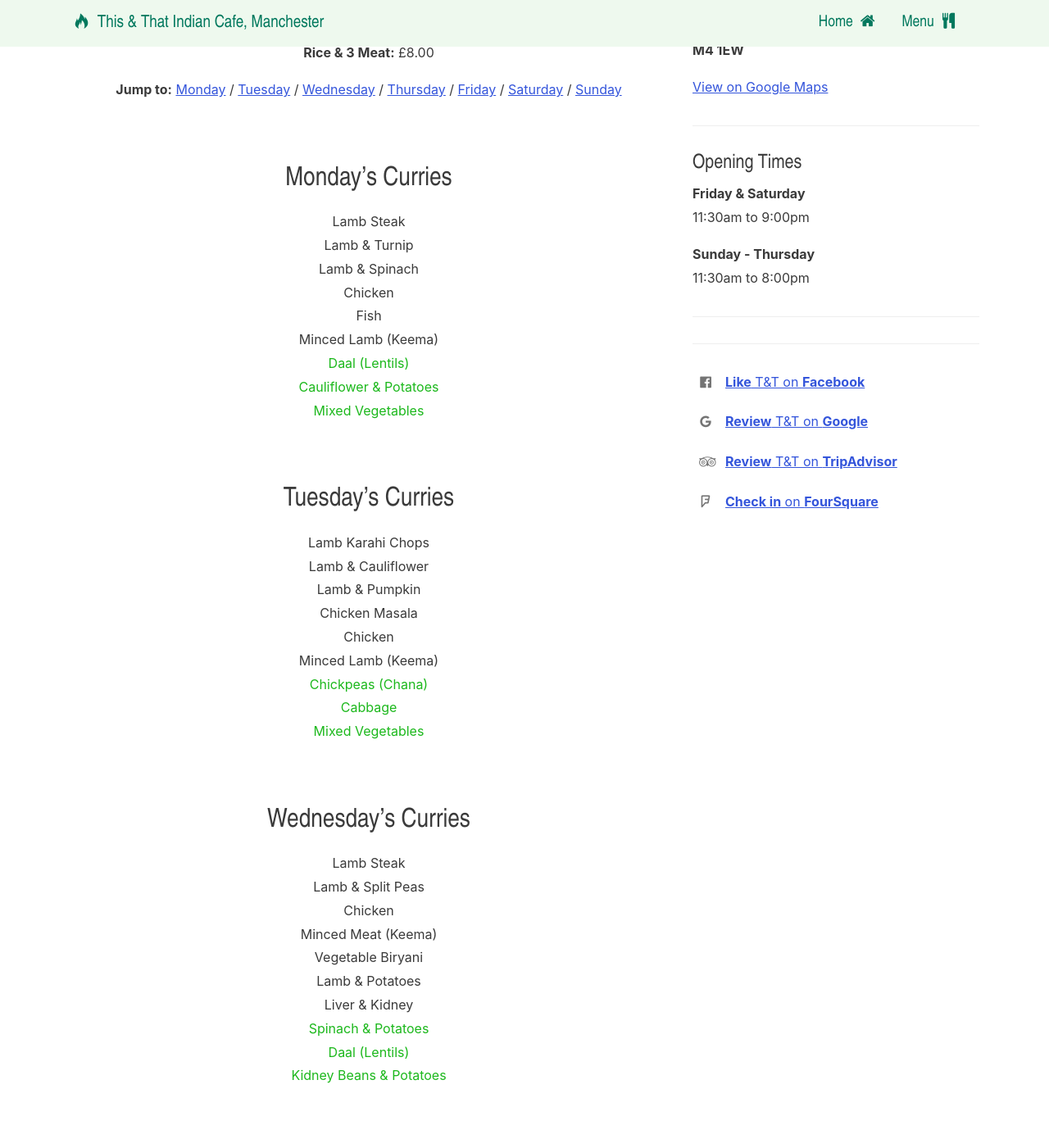
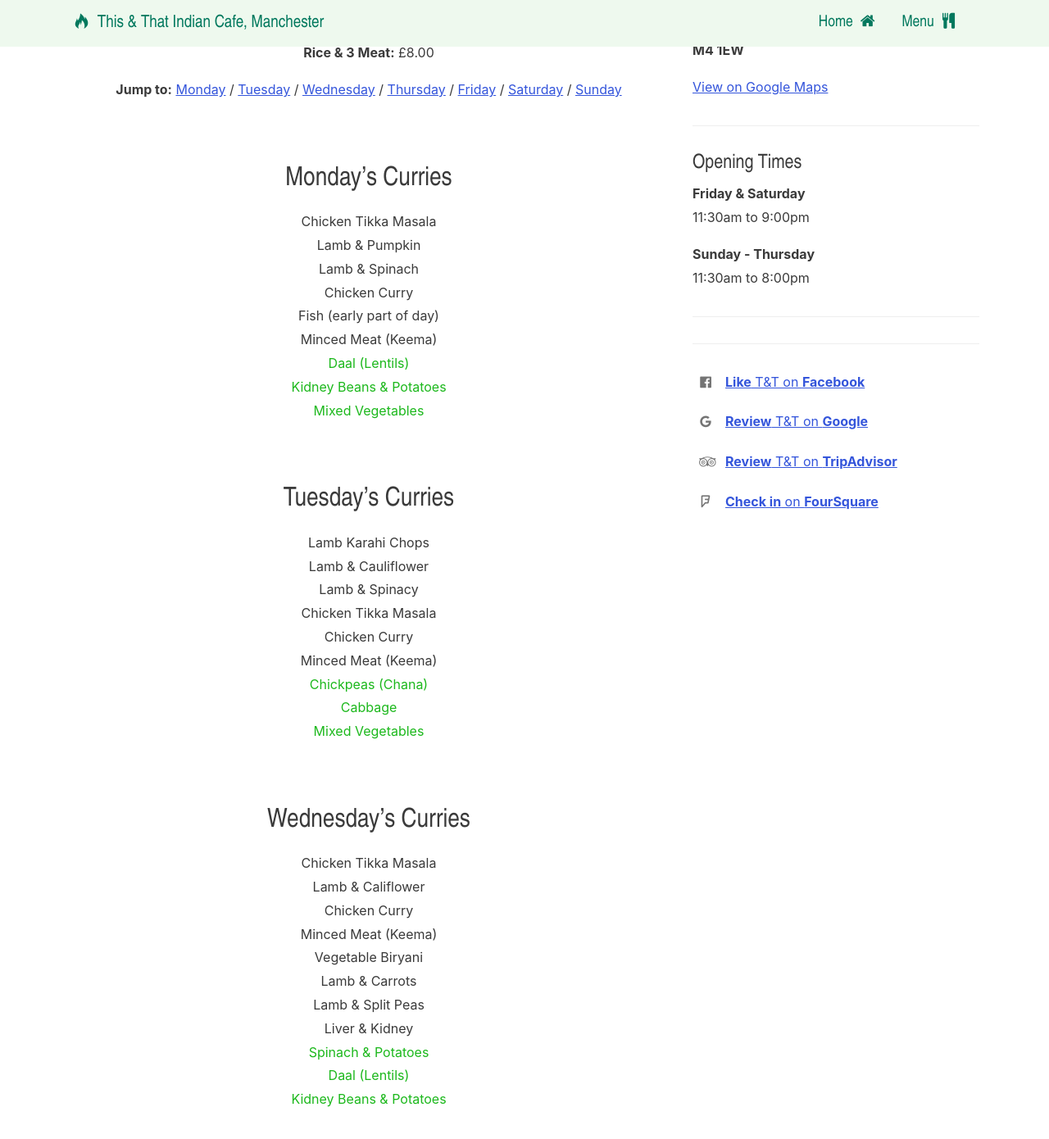
Before and after one commit to chobbledotcom/this-and-that, a Jekyll site: the page built from menu.md, in a window 1280 px wide and 1400 px high, scrolled down 282 px. Shown: the top 1390 px of the window at 82% size. Built offline with Jekyll 4.4.1, drawn with Linux system fonts in a browser that asks for light colours; some of the changed text lies outside the part shown.

Commit message:
updated menu

```diff
--- a/menu.md
+++ b/menu.md
@@ -23,36 +23,37 @@ subtitle: "A different choice each day"
 
 ## Monday's Curries
 
-* Lamb Steak
-* Lamb & Turnip
+* Chicken Tikka Masala
+* Lamb & Pumpkin
 * Lamb & Spinach
-* Chicken
-* Fish
-* Minced Lamb (Keema)
+* Chicken Curry
+* Fish (early part of day)
+* Minced Meat (Keema)
 * *Daal (Lentils)*
-* *Cauliflower & Potatoes*
+* *Kidney Beans & Potatoes*
 * *Mixed Vegetables*
 
 ## Tuesday's Curries
 
 * Lamb Karahi Chops
 * Lamb & Cauliflower
-* Lamb & Pumpkin
-* Chicken Masala
-* Chicken
-* Minced Lamb (Keema)
+* Lamb & Spinacy
+* Chicken Tikka Masala
+* Chicken Curry
+* Minced Meat (Keema)
 * *Chickpeas (Chana)*
 * *Cabbage*
 * *Mixed Vegetables*
 
 ## Wednesday's Curries
 
-* Lamb Steak
-* Lamb & Split Peas
-* Chicken
+* Chicken Tikka Masala
+* Lamb & Califlower
+* Chicken Curry
 * Minced Meat (Keema)
 * Vegetable Biryani
-* Lamb & Potatoes
+* Lamb & Carrots
+* Lamb & Split Peas
 * Liver & Kidney
 * *Spinach & Potatoes*
 * *Daal (Lentils)*
@@ -60,10 +61,11 @@ subtitle: "A different choice each day"
 
 ## Thursday's Curries
 
-* Karahi Lamb
+* Lamb Karahi
+* Chicken Tikka Masala
 * Lamb & Okra
 * Lamb & Potato
-* Chicken
+* Chicken Curry
 * Minced Meat (Keema)
 * Lamb Biryani
 * *Spinach & Vegetables*
@@ -72,32 +74,34 @@ subtitle: "A different choice each day"
 
 ## Friday's Curries
 
-* Karahi Chicken
+* Chicken Tikka Masala
 * Chicken Chana
 * Lamb Korma
 * Lamb & Spinach
-* Lamb & Courgette / Carrot
-* Hot Mince
-* Mild Mince
+* Lamb & Carrot
+* Minced Meat (Keema)
 * *Daal (Lentils)*
 * *Mixed Vegetables*
 * *Bombay Potatoes*
 
 ## Saturday's Curries
 
-* Lamb Steak
-* Lamb & Turnip
+* Chicken Tikka Masala
+* Lamb & Carrot
 * Lamb & Spinach
-* Chicken
-* Minced Lamb (Keema)
+* Chicken Curry
+* Minced Meat (Keema)
+* Lamb on the Bone
 * *Daal (Lentils)*
 * *Cauliflower & Potatoes*
 * *Cabbage*
 
 ## Sunday's Curries
 
+* Chicken Tikka Masala
 * Lamb Nehari
-* Chicken
+* Lamb & Spinach
+* Chicken Curry
 * Minced Meat (Keema)
 * *Chickpeas (Chana)*
 * *Bombay Potatoes*
```
Also changed, not shown: other parts of menu.md (+2 -2 lines).
